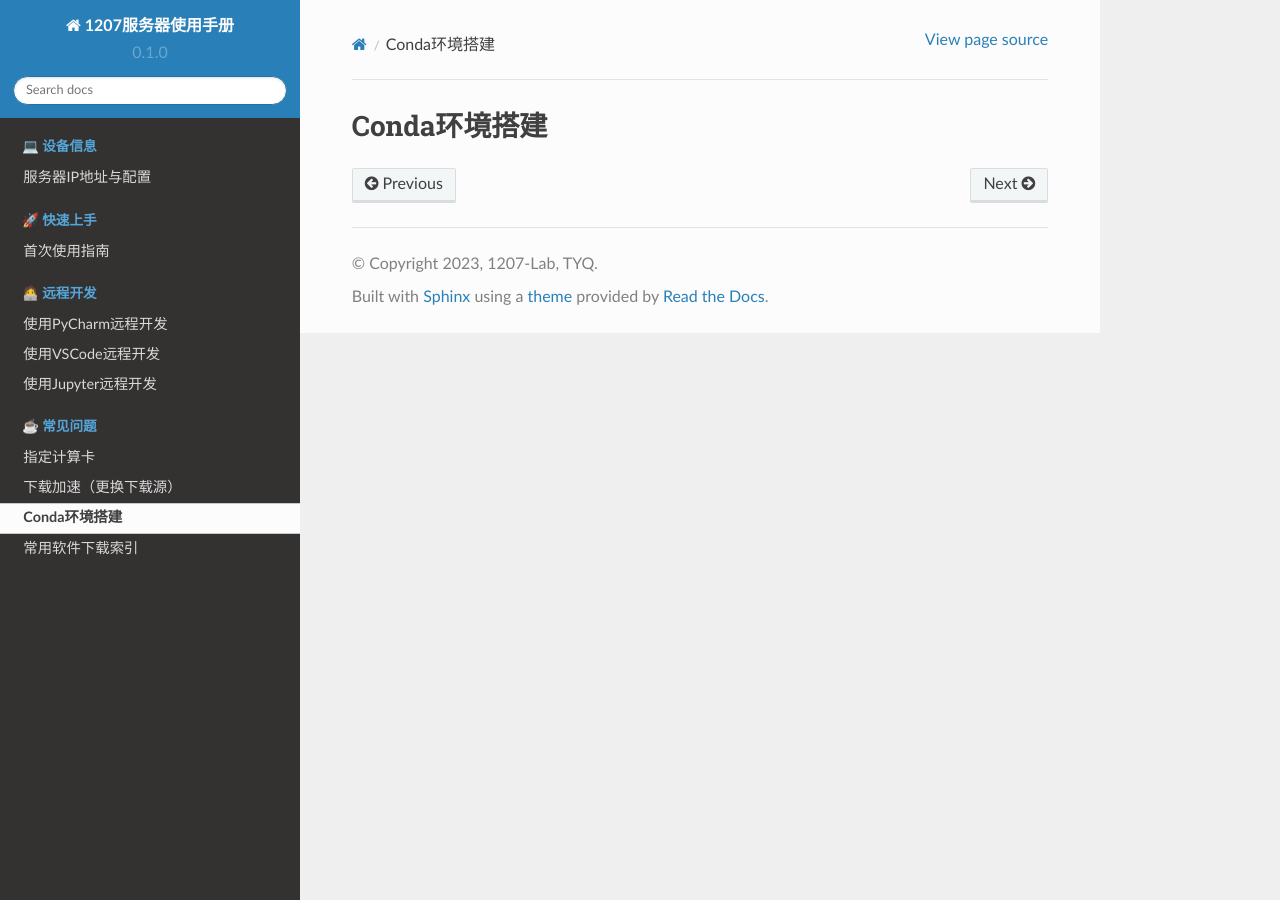
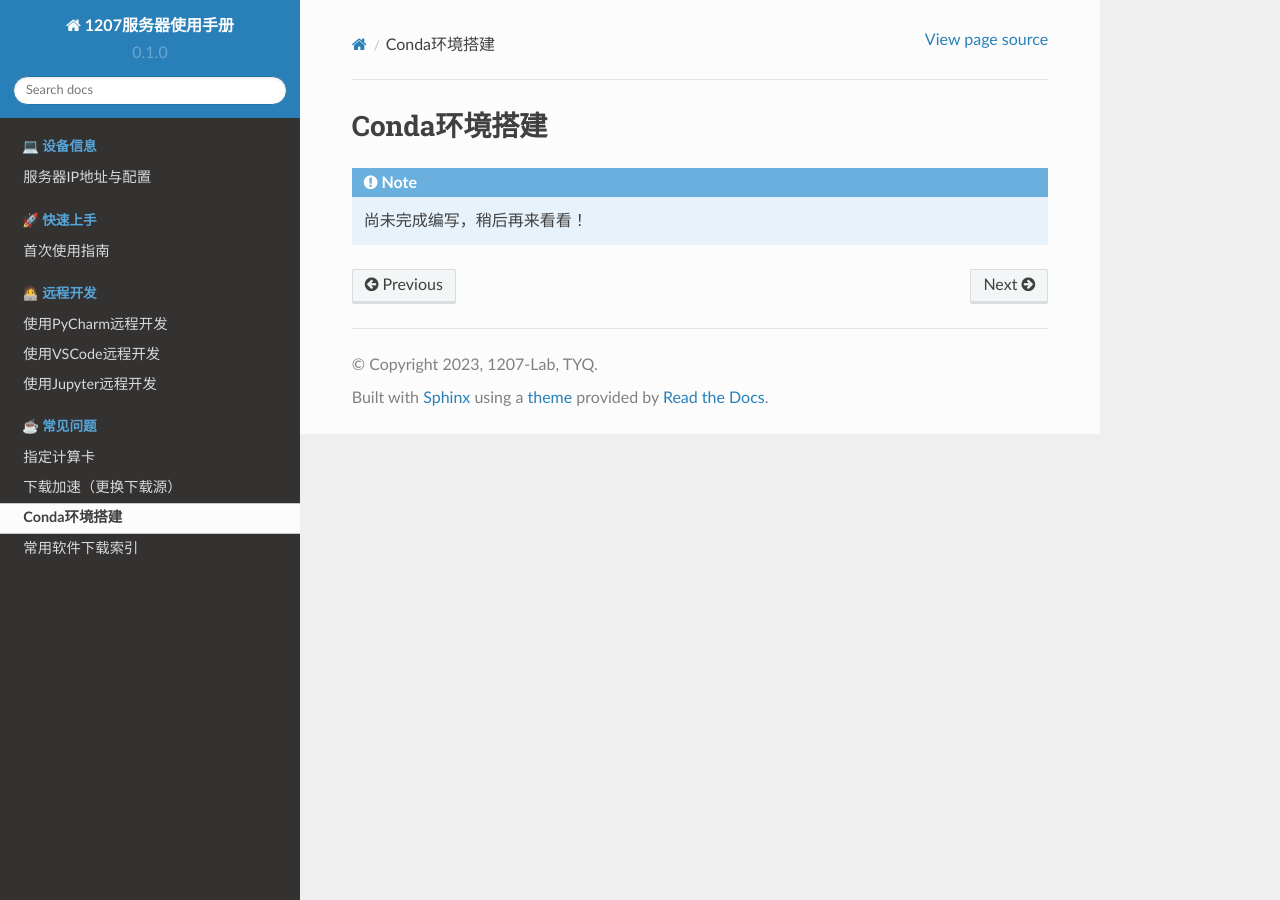
Before and after one commit to TangYuanqing/1207-server-docs, a Sphinx documentation site: the page built from docs/source/question/conda.rst, in a window 1280 px wide. Built offline with Sphinx 7.4.7 and the Read the Docs theme 2.0.0, drawn with Linux system fonts in a browser that asks for light colours.

Commit message:
Please enter the commit message for your changes. Lines starting with '#' will be ignored, and an empty message aborts the commit.
On branch main
Your branch is up to date with 'origin/main'.

Changes to be committed:
	modified:   docs/source/question/conda.rst

```diff
--- a/docs/source/question/conda.rst
+++ b/docs/source/question/conda.rst
@@ -1,2 +1,4 @@
 Conda环境搭建
 ============
+.. note::
+    尚未完成编写，稍后再来看看！
```
